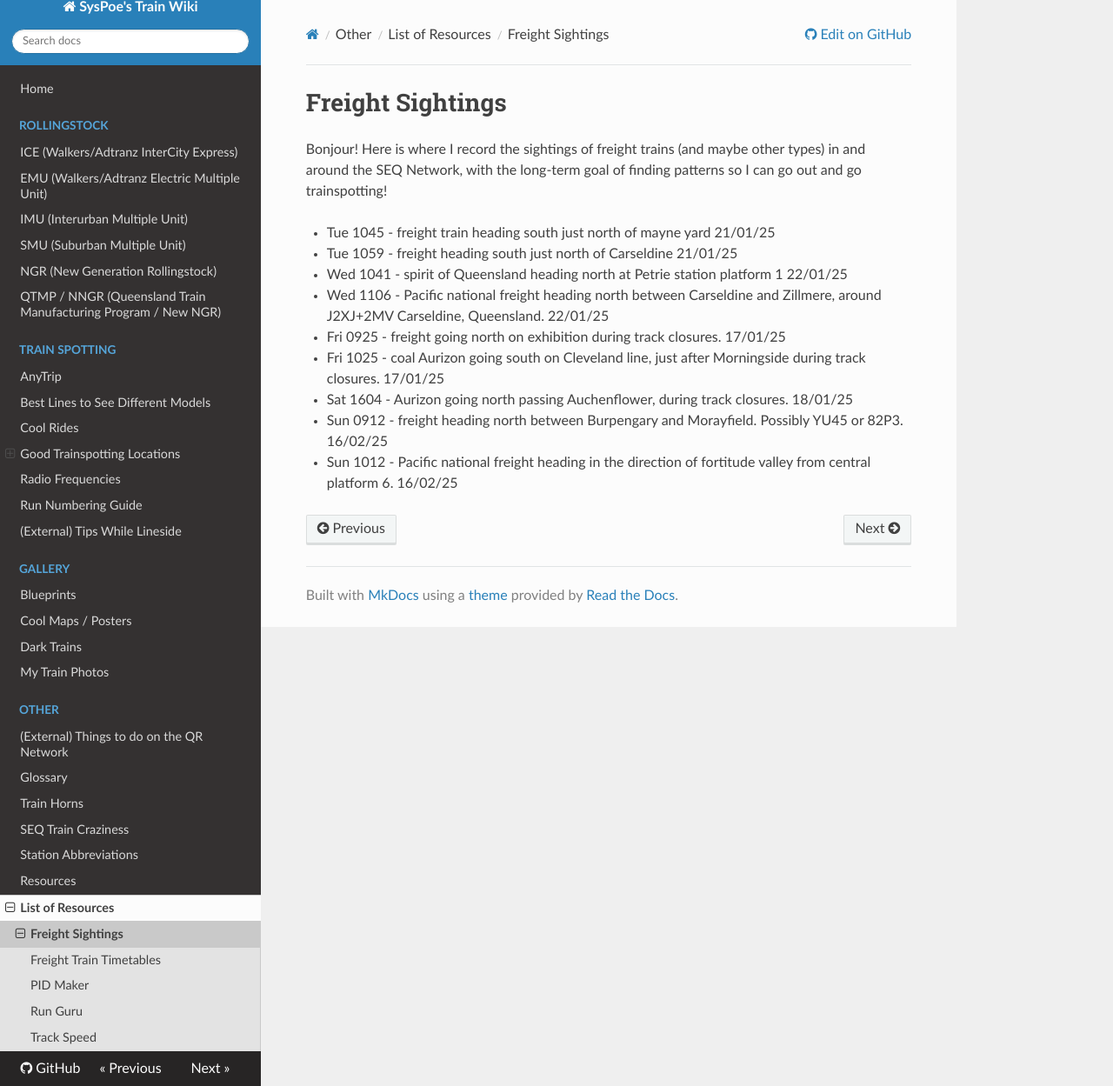
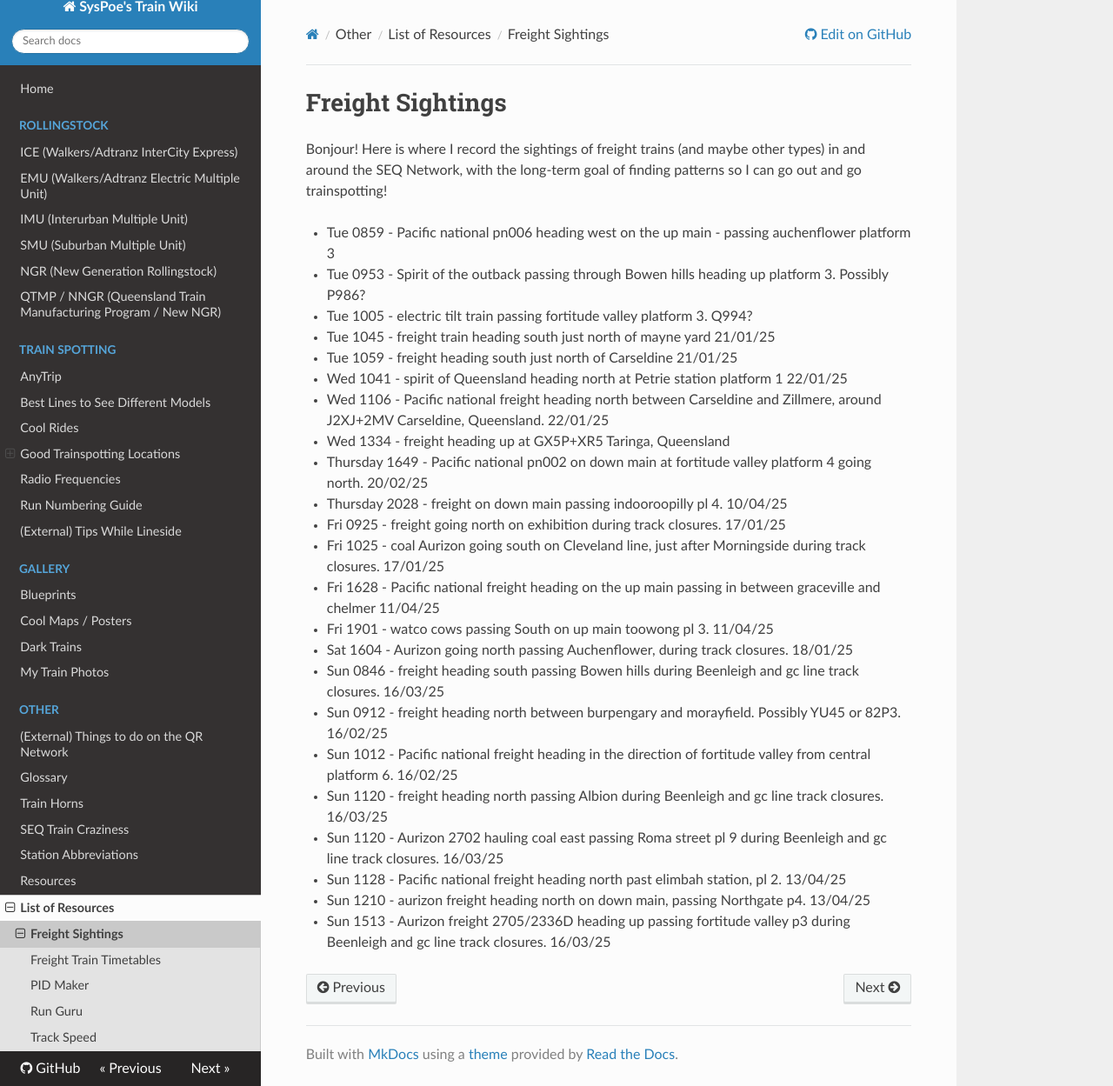
Before and after one commit to SysPoe/train-wiki, an MkDocs documentation site: the page built from docs/Other/Resources/Freight-Sightings.md, in a window 1280 px wide and 1249 px high. Shown: the whole window at 87% size. Built offline with MkDocs 1.6.1, drawn with Linux system fonts in a browser that asks for light colours; nearby versions of some CDN libraries.

Commit message:
Update freight sightings

```diff
--- a/docs/Other/Resources/Freight-Sightings.md
+++ b/docs/Other/Resources/Freight-Sightings.md
@@ -2,12 +2,26 @@
 
 Bonjour! Here is where I record the sightings of freight trains (and maybe other types) in and around the SEQ Network, with the long-term goal of finding patterns so I can go out and go trainspotting!
 
+- Tue 0859 - Pacific national pn006 heading west on the up main - passing auchenflower platform 3
+- Tue 0953 - Spirit of the outback passing through Bowen hills heading up platform 3. Possibly P986?
+- Tue 1005 - electric tilt train passing fortitude valley platform 3. Q994?
 - Tue 1045 - freight train heading south just north of mayne yard 21/01/25
 - Tue 1059 - freight heading south just north of Carseldine 21/01/25
 - Wed 1041 - spirit of Queensland heading north at Petrie station platform 1 22/01/25
 - Wed 1106 - Pacific national freight heading north between Carseldine and Zillmere, around J2XJ+2MV Carseldine, Queensland. 22/01/25
+- Wed 1334 - freight heading up at GX5P+XR5 Taringa, Queensland
+- Thursday 1649 - Pacific national pn002 on down main at fortitude valley platform 4 going north. 20/02/25
+- Thursday 2028 - freight on down main passing indooroopilly pl 4. 10/04/25
 - Fri 0925 - freight going north on exhibition during track closures. 17/01/25
 - Fri 1025 - coal Aurizon going south on Cleveland line, just after Morningside during track closures. 17/01/25
+- Fri 1628 - Pacific national freight heading on the up main passing in between graceville and chelmer 11/04/25
+- Fri 1901 - watco cows passing South on up main toowong pl 3. 11/04/25
 - Sat 1604 - Aurizon going north passing Auchenflower, during track closures. 18/01/25
-- Sun 0912 - freight heading north between Burpengary and Morayfield. Possibly YU45 or 82P3. 16/02/25
+- Sun 0846 - freight heading south passing Bowen hills during Beenleigh and gc line track closures. 16/03/25
+- Sun 0912 - freight heading north between burpengary and morayfield. Possibly YU45 or 82P3. 16/02/25
 - Sun 1012 - Pacific national freight heading in the direction of fortitude valley from central platform 6. 16/02/25
+- Sun 1120 - freight heading north passing Albion during Beenleigh and gc line track closures. 16/03/25
+- Sun 1120 - Aurizon 2702 hauling coal east passing Roma street pl 9 during Beenleigh and gc line track closures. 16/03/25
+- Sun 1128 - Pacific national freight heading north past elimbah station, pl 2. 13/04/25
+- Sun 1210 - aurizon freight heading north on down main, passing Northgate p4. 13/04/25
+- Sun 1513 - Aurizon freight 2705/2336D heading up passing fortitude valley p3 during Beenleigh and gc line track closures. 16/03/25
```
